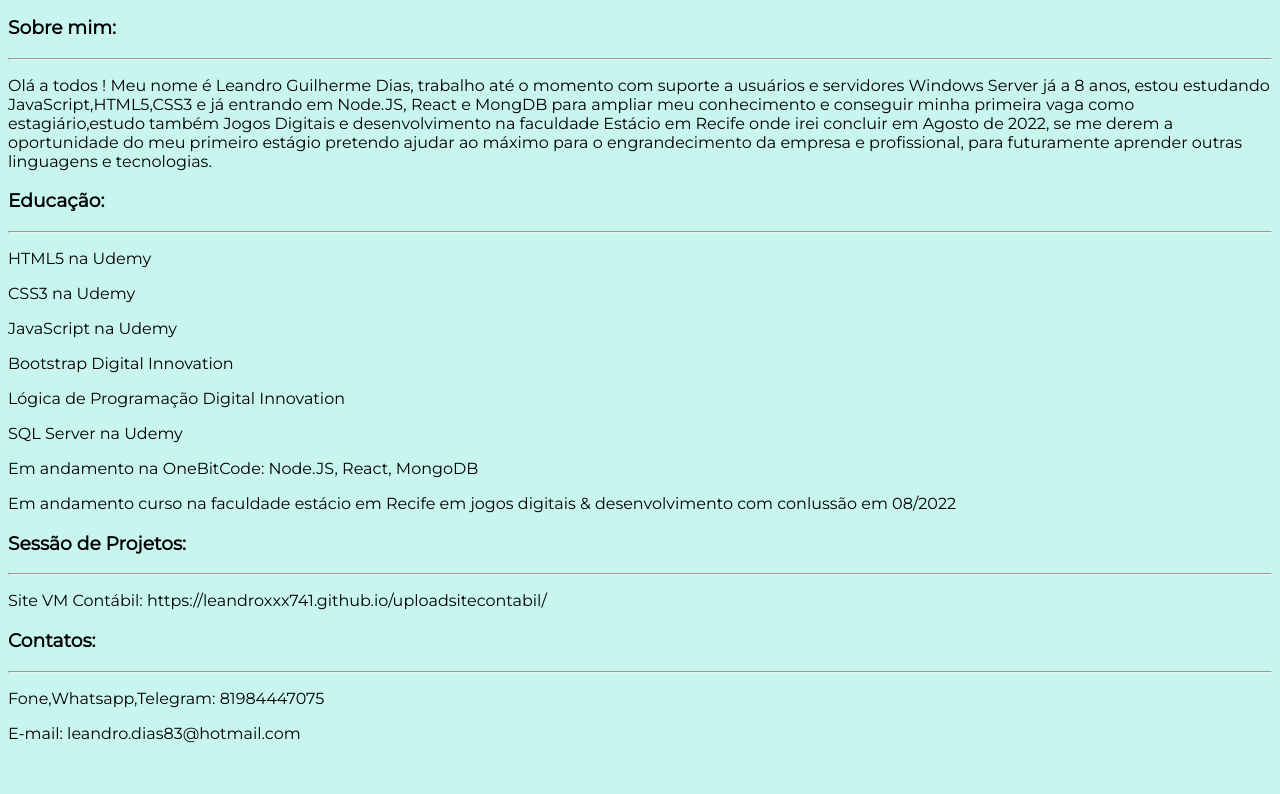
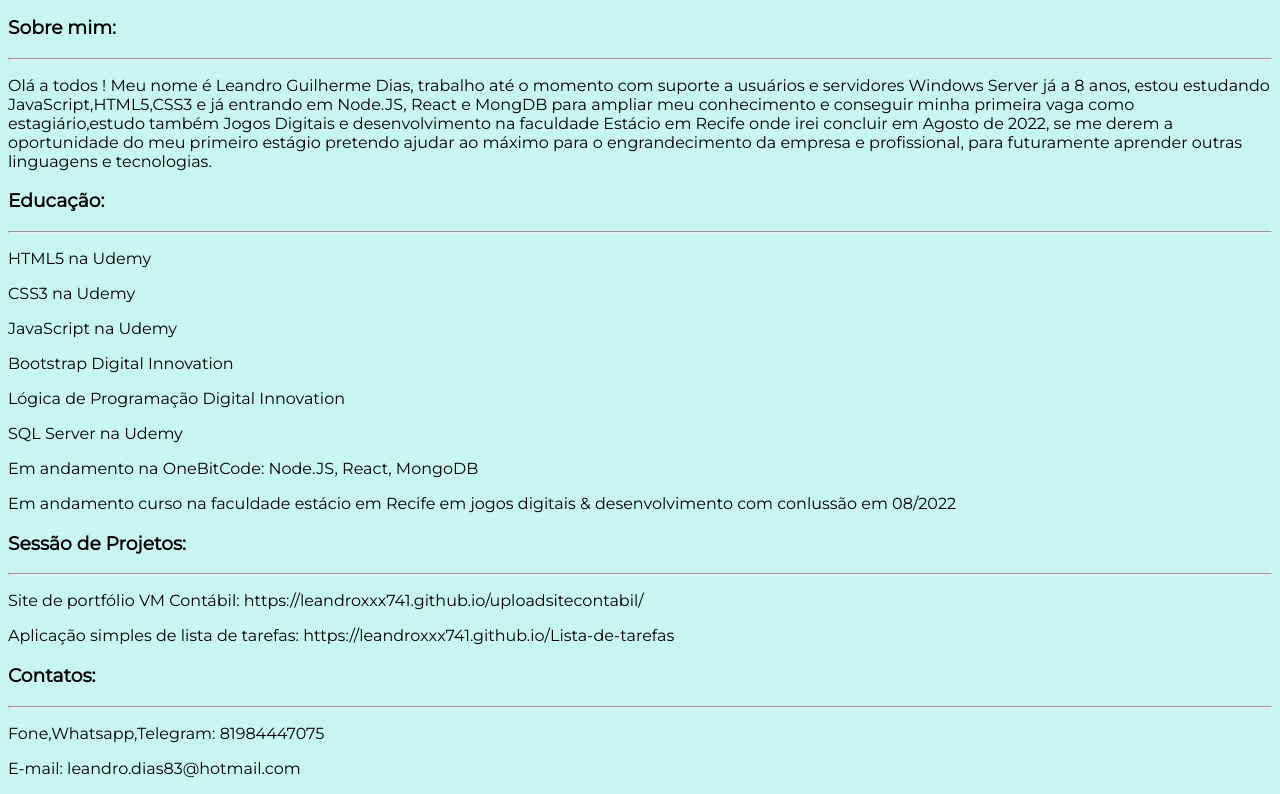
Before and after one commit to leandroxxx741/curriculo, a plain HTML site: page index.html in a window 1280 px wide. Shown: the part 733-1527 px from the top of the page. Before the commit the page ends 1492 px from the top, so only its background shows below. Drawn offline with Linux system fonts and the light colour scheme.

Commit message:
Update index.html

```diff
--- a/index.html
+++ b/index.html
@@ -66,7 +66,8 @@
     <section>
         <h3>Sessão de Projetos:</h3>
         <hr>
-        <p>Site VM Contábil: https://leandroxxx741.github.io/uploadsitecontabil/<p>
+        <p>Site de portfólio VM Contábil: https://leandroxxx741.github.io/uploadsitecontabil/<p>
+        <p>Aplicação simples de lista de tarefas: https://leandroxxx741.github.io/Lista-de-tarefas</p>
     </section>
 
 
```
